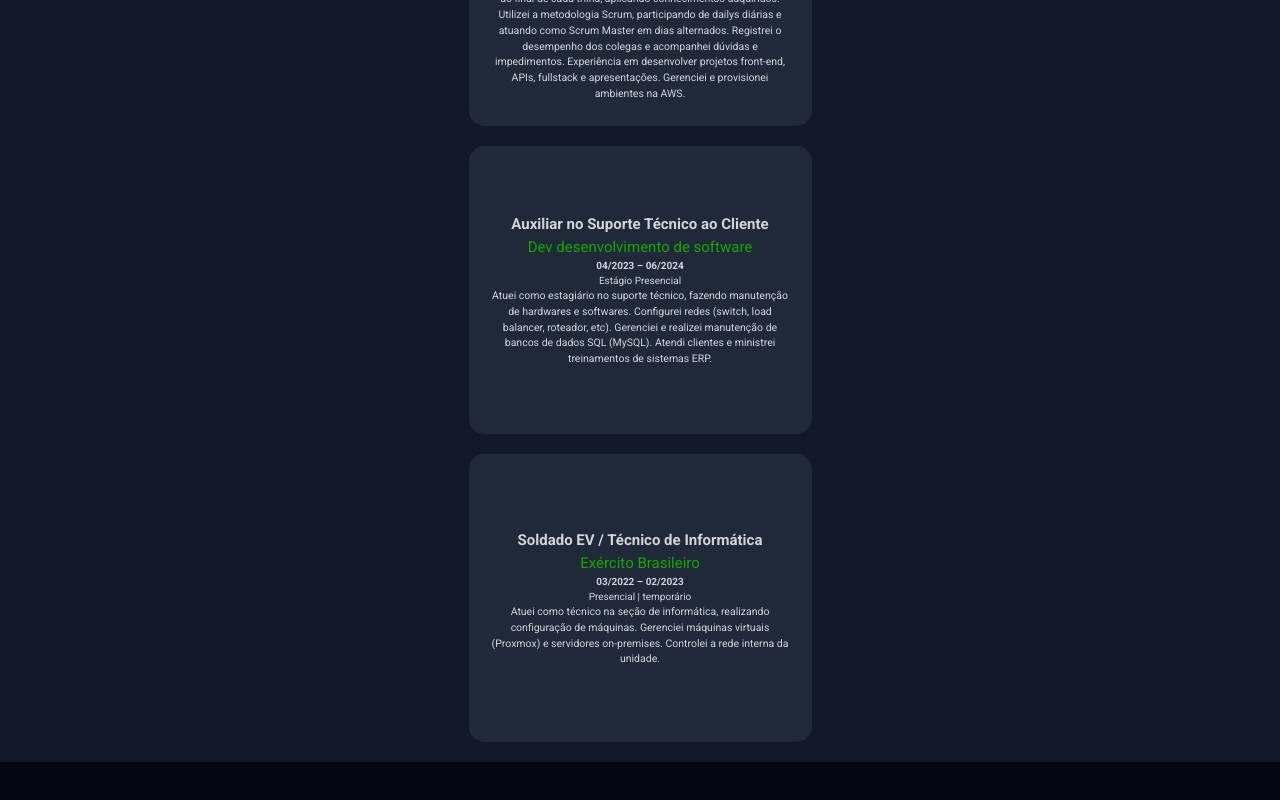
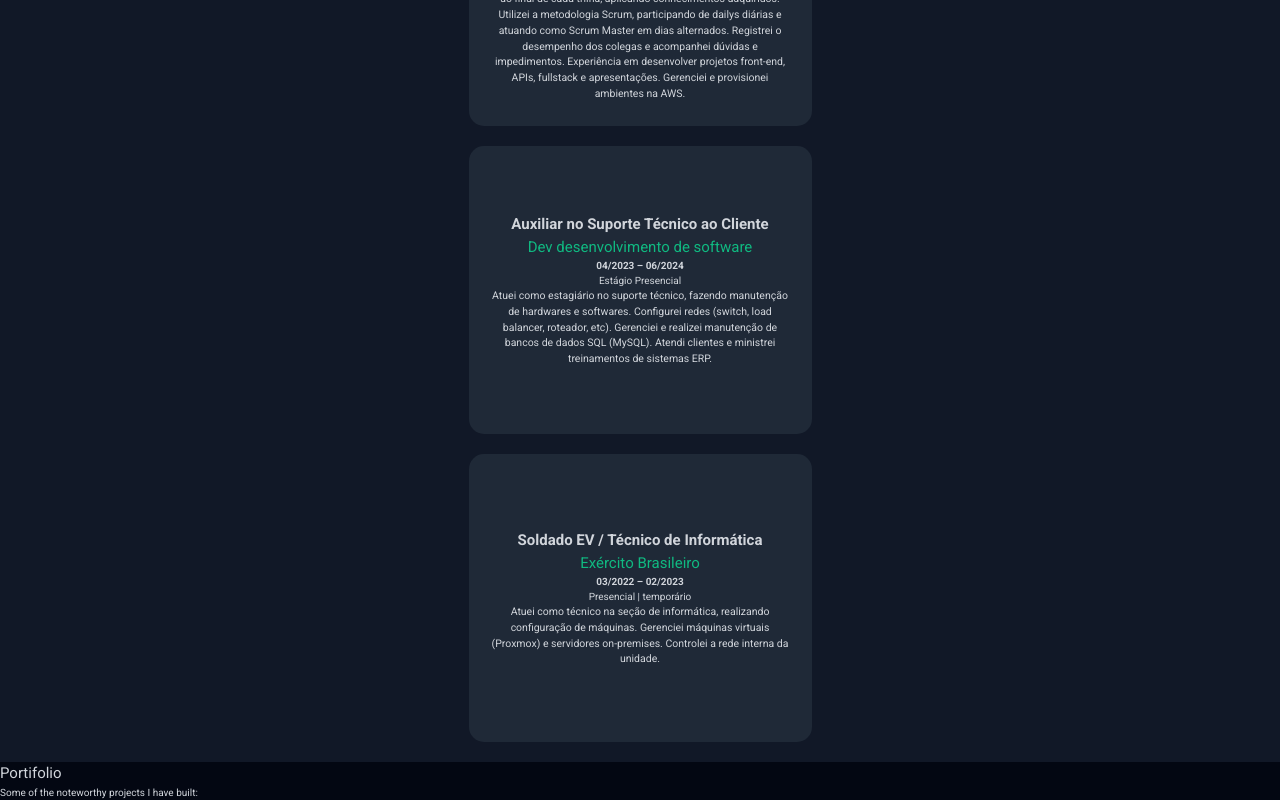
Before and after one commit to Narciso39/portfolio, a React (Vite) app in the folder frontend/: page / in a window 1280 px wide. Shown: the part 1107-1907 px from the top of the page. Before the commit the page ends 1869 px from the top, so only its background shows below. Built offline with nearby package versions, Linux system fonts and the light colour scheme.

Commit message:
estrutura do card de portifolio pronta

```diff
--- a/frontend/src/components/portifolio/Portifolio.tsx
+++ b/frontend/src/components/portifolio/Portifolio.tsx
@@ -1,9 +1,27 @@
-import React from 'react'
-import * as S from './styles'
+import React from "react";
+import * as S from "./styles";
+import { p } from "./utils";
 const Portifolio: React.FC = () => {
   return (
-    <S.container>Portifolio</S.container>
-  )
-}
+    <S.container>
+      <S.divTitle>
+        <S.title>Portifolio</S.title>
+        <S.p>{p}</S.p>
+      </S.divTitle>
+
+      <S.cardXp>
+        <S.divPhoto>
+          <S.projectPhoto />
+        </S.divPhoto>
+
+        <S.divInfo>
+          <S.projectTitle></S.projectTitle>
+          <S.projectTitle></S.projectTitle>
+          <S.projectTec></S.projectTec>
+        </S.divInfo>
+      </S.cardXp>
+    </S.container>
+  );
+};
 
 export default Portifolio;
--- a/frontend/src/components/portifolio/styles.ts
+++ b/frontend/src/components/portifolio/styles.ts
@@ -1,3 +1,24 @@
 import styled from "styled-components";
 
-export const container = styled.section``
+export const container = styled.section``;
+
+export const title = styled.h2``;
+
+export const divTitle = styled.div``;
+
+export const p = styled.p``;
+
+
+export const cardXp = styled.article``
+
+export const divPhoto = styled.div``
+
+export const divInfo = styled.div``
+
+export const projectPhoto = styled.img``
+
+export const projectTitle = styled.h3``
+
+export const projectP = styled.p``
+
+export const projectTec = styled.strong``
--- /dev/null
+++ b/frontend/src/components/portifolio/utils.ts
@@ -0,0 +1 @@
+export const p = "Some of the noteworthy projects I have built:";
--- a/frontend/src/page/home/Home.tsx
+++ b/frontend/src/page/home/Home.tsx
@@ -4,6 +4,7 @@ import Hero from "../../components/hero/Hero";
 import Skills from "../../components/skills/Skills";
 import Experience from "../../components/experience/Experience";
 import { HomeProps } from "../../types/Home.type";
+import Portifolio from "../../components/portifolio/Portifolio";
 
 
 const Home: React.FC<HomeProps> = ({ themeDark, value }) => {
@@ -14,6 +15,7 @@ const Home: React.FC<HomeProps> = ({ themeDark, value }) => {
         <Hero />
         <Skills />
         <Experience />
+        <Portifolio />
       </main>
     </>
   );
--- a/frontend/src/styles/theme/theme.ts
+++ b/frontend/src/styles/theme/theme.ts
@@ -31,6 +31,6 @@ export const dark = {
   text: "#D1D5DB",
   gray: "#E5E7EB",
   card: "#1f2937",
-  green: "#14A800",
+  green: "#10b981",
   breakpoints,
 };
```
